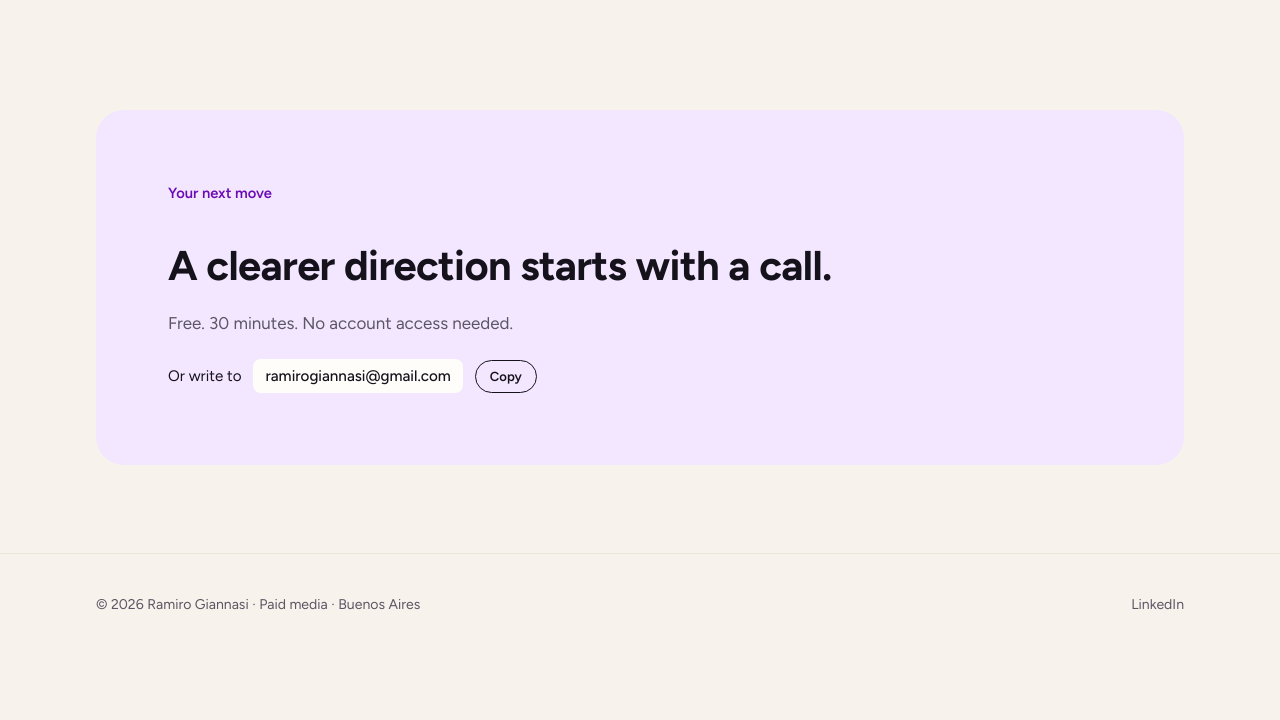
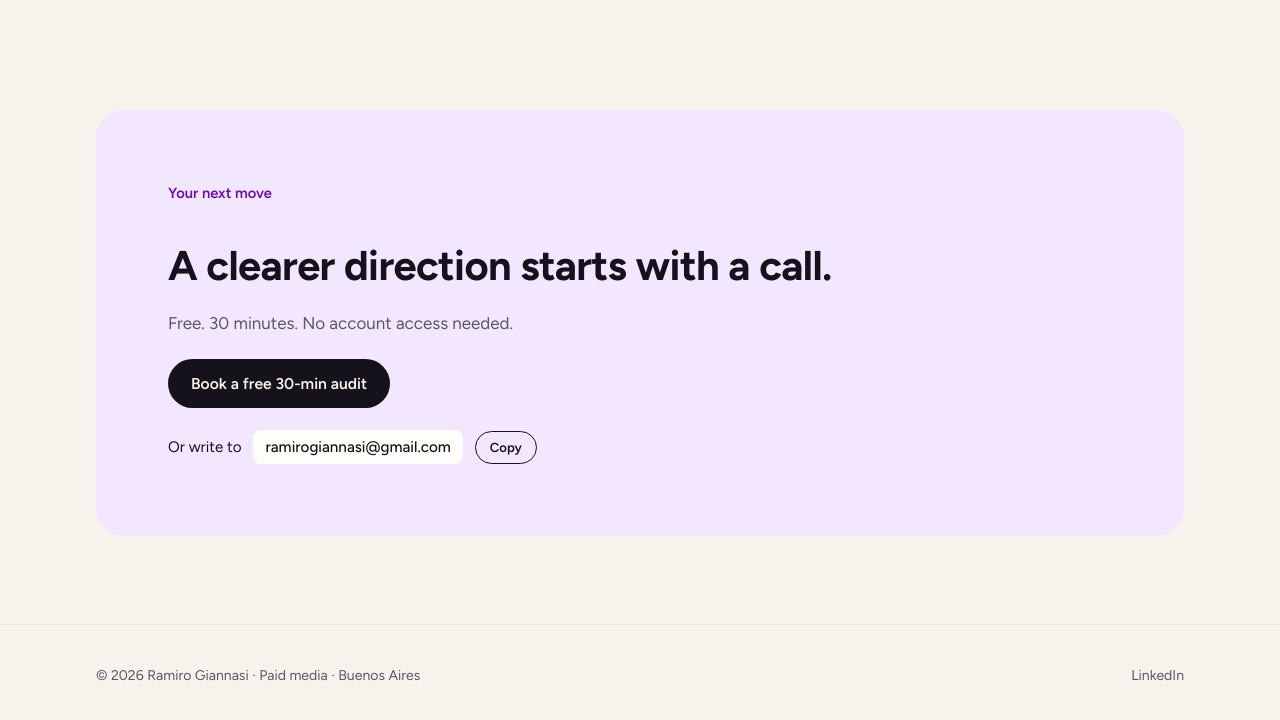
Before and after one commit to ramirogiannasi97/ramirogiannasi97.github.io, a plain HTML site: page index.html in a window 1280 px wide. Shown: the part 5090-5810 px from the top of the page. Before the commit the page ends 5747 px from the top, so only its background shows below. Drawn offline with Linux system fonts and the light colour scheme.

Commit message:
Add files via upload

```diff
--- a/index.html
+++ b/index.html
@@ -542,7 +542,7 @@ var CASES = {
 (function () {
   // Edit these three values to go live.
   var CONFIG = {
-    bookingUrl: "",              // e.g. your Calendly link
+    bookingUrl: "https://calendly.com/ramirogiannasi/30min",
     email: "ramirogiannasi@gmail.com",
     linkedin: "https://www.linkedin.com/in/ramiro-giannasi-477391144/"
   };
```
